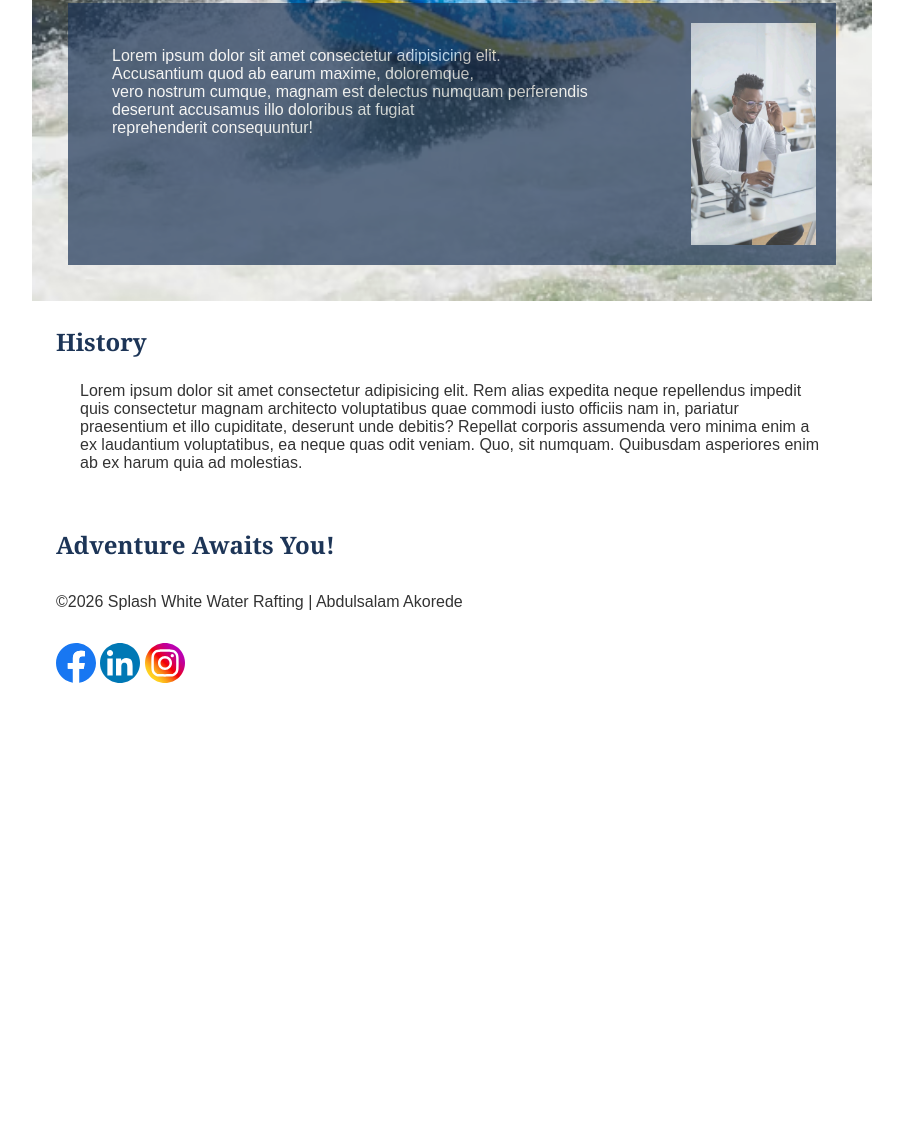
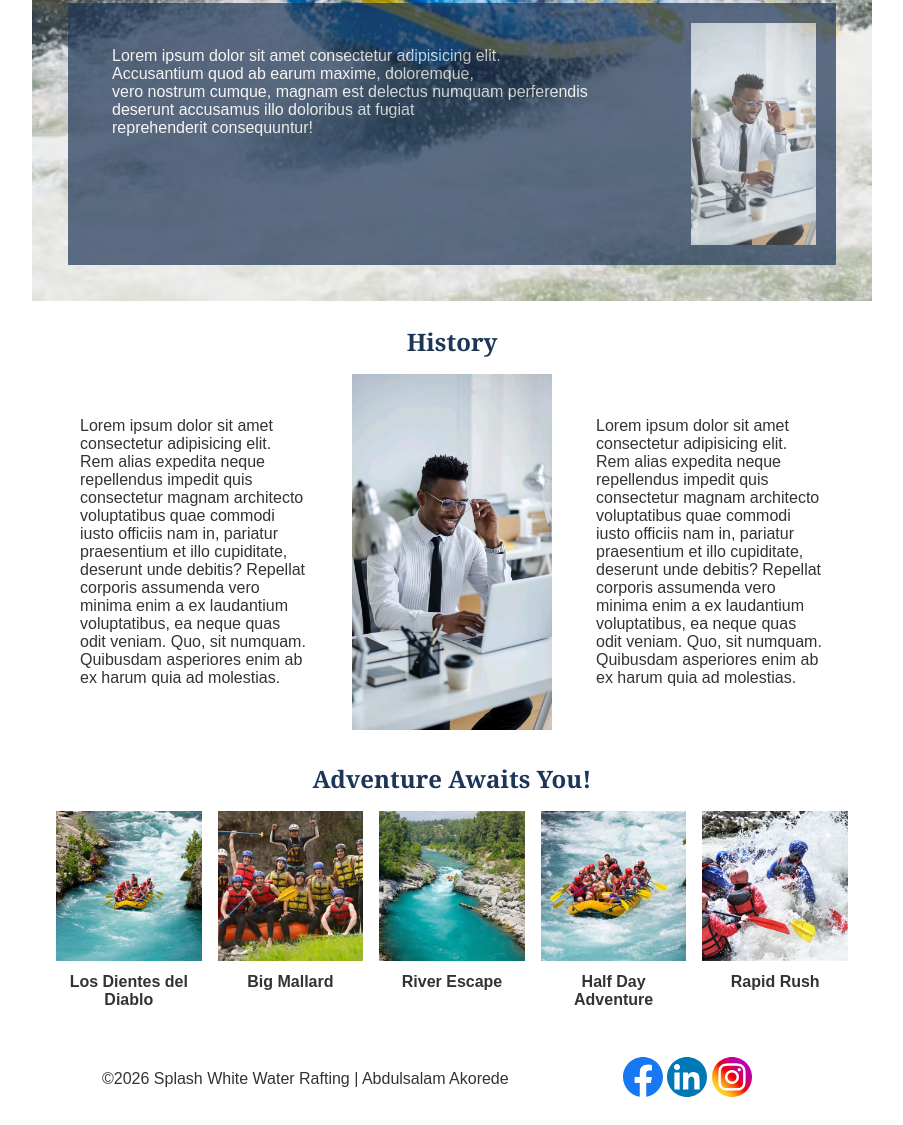
Before and after one commit to abdulsalam-akorede/wdd130, a plain HTML site: page wwr/about.html in a window 1280 px wide. Shown: the part 378-1503 px from the top of the page, without its empty margins (188-1091 px from the left). Before the commit the page ends 1089 px from the top, so only its background shows below. Drawn offline with Linux system fonts and the light colour scheme.

Commit message:
upd about

```diff
--- a/wwr/about.html
+++ b/wwr/about.html
@@ -14,12 +14,14 @@
 <body>
     <header>
         <img src="images/logo.png" alt="wwr logo">
+        <div id="logo"> White Water Rafting</div>
         <nav>
-            <a href="index.html">Home</a>
-            <a href="about.html">About Us</a>
-            <a href="trips.html">Trips</a>
-            <a href="contact.html">Contact Us</a>
-
+            <ul class="navigation">
+                <li><a href="index.html">Home</a></li>
+                <li><a href="about.html">About Us</a></li>
+                <li><a href="trips.html">Trips</a></li>
+                <li><a href="contact.html">Contact Us</a></li>
+            </ul>
         </nav>
     </header>
 
@@ -36,23 +38,65 @@
                     reprehenderit consequuntur!</p>
             </article>
         </div>
-        <section>
+        <section class="history">
             <h2> History</h2>
+            <div class="history-content">
                 <p> Lorem ipsum dolor sit amet consectetur adipisicing elit.
                     Rem alias expedita neque repellendus impedit
-                quis consectetur magnam architecto voluptatibus quae commodi iusto officiis nam in,
+                    quis consectetur magnam architecto voluptatibus quae commodi iusto officiis nam
+                    in,
                     pariatur praesentium et illo cupiditate,
                     deserunt unde debitis? Repellat corporis
-                assumenda vero minima enim a ex laudantium voluptatibus, ea neque quas odit veniam.
+                    assumenda vero minima enim a ex laudantium voluptatibus, ea neque quas odit
+                    veniam.
                     Quo, sit numquam. Quibusdam asperiores enim ab ex harum quia ad molestias.</p>
+                <img src="images/happy.jpg" alt="history">
+                <p> Lorem ipsum dolor sit amet consectetur adipisicing elit.
+                    Rem alias expedita neque repellendus impedit
+                    quis consectetur magnam architecto voluptatibus quae commodi iusto officiis nam
+                    in,
+                    pariatur praesentium et illo cupiditate,
+                    deserunt unde debitis? Repellat corporis
+                    assumenda vero minima enim a ex laudantium voluptatibus, ea neque quas odit
+                    veniam.
+                    Quo, sit numquam. Quibusdam asperiores enim ab ex harum quia ad molestias.</p>
+            </div>
         </section>
-        <section>
+        <section class="adventure">
             <h2> Adventure Awaits You!</h2>
+            <div class="adventure-gallery">
+                <figure>
+                    <img src="images/adventure1.jpg" alt="Los Dientes del Diablo">
+                    <figcaption>Los Dientes del Diablo</figcaption>
+                </figure>
+
+                <figure>
+                    <img src="images/adventure2.jpg" alt="Big Mallard">
+                    <figcaption>Big Mallard</figcaption>
+                </figure>
+
+                <figure>
+                    <img src="images/adventure3.jpg" alt="River Escape">
+                    <figcaption>River Escape</figcaption>
+                </figure>
+
+                <figure>
+                    <img src="images/adventure4.jpg" alt="Half Day Adventure">
+                    <figcaption>Half Day Adventure</figcaption>
+                </figure>
+
+                <figure>
+                    <img src="images/adventure5.jpg" alt="Rapid Rush">
+                    <figcaption>Rapid Rush</figcaption>
+                </figure>
+            </div>
+
 
         </section>
     </main>
-    <footer>
+    <footer class="copyright">
         <p> ©2026 Splash White Water Rafting | Abdulsalam Akorede</p>
+        <div id="logos">
             <nav class="socialmedia">
                 <a href="https://facebook.com">
                     <img src="images/facebook.svg" alt="Facebook Icon"> </a>
@@ -61,6 +105,7 @@
                 <a href="https://instagram.com">
                     <img src="images/instagram.svg" alt="Instagram Icon"> </a>
             </nav>
+        </div>
     </footer>
 
 </body>
--- a/wwr/styles/rafting.css
+++ b/wwr/styles/rafting.css
@@ -95,6 +95,83 @@ header img {
 
 header {
     display: grid;
-    grid-template-columns: 150px 1fr;
+    grid-template-columns: 120px 1fr 1fr;
+    align-items: center;
+    background-color: darkblue;
+
+}
+
+#logo {
+    font-size: 2rem;
+    font-weight: bold;
+    color: yellow;
+    font-family: Georgia, serif;
+    text-align: center;
+}
+
+ul.navigation {
+    display: flex;
+    list-style: none;
+    justify-content: space-evenly;
+}
+
+nav a {
+    color: white;
+    text-decoration: none;
+}
+
+.history-content {
+    display: grid;
+    grid-template-columns: 1fr 200px 1fr;
+    gap: 20px;
     align-items: center;
 }
+
+.history h2 {
+    text-align: center;
+    margin-bottom: 1rem;
+}
+
+.history-content img {
+    width: 200px;
+}
+
+.adventure-gallery {
+    display: grid;
+    grid-template-columns: repeat(5, 1fr);
+    gap: 1rem;
+    text-align: center;
+}
+
+.adventure-gallery img {
+    width: 100%;
+    height: 150px;
+    object-fit: cover;
+}
+
+.adventure h2 {
+    text-align: center;
+    margin-bottom: 1rem;
+
+}
+
+figure {
+    margin: 0;
+}
+
+figcaption {
+    margin-top: .5rem;
+    font-weight: bold;
+}
+
+.copyright {
+    display: grid;
+    grid-template-columns: 2fr 1fr;
+    gap: 20px;
+    align-items: center;
+
+}
+
+.copyright p {
+    text-align: center;
+}
```
Also changed, not shown: wwr/images/adventure1.jpg (added), wwr/images/adventure2.jpg (added), wwr/images/adventure3.jpg (added), wwr/images/adventure4.jpg (added), wwr/images/adventure5.jpg (added). Lines whose indentation alone changed are shown as unchanged.
